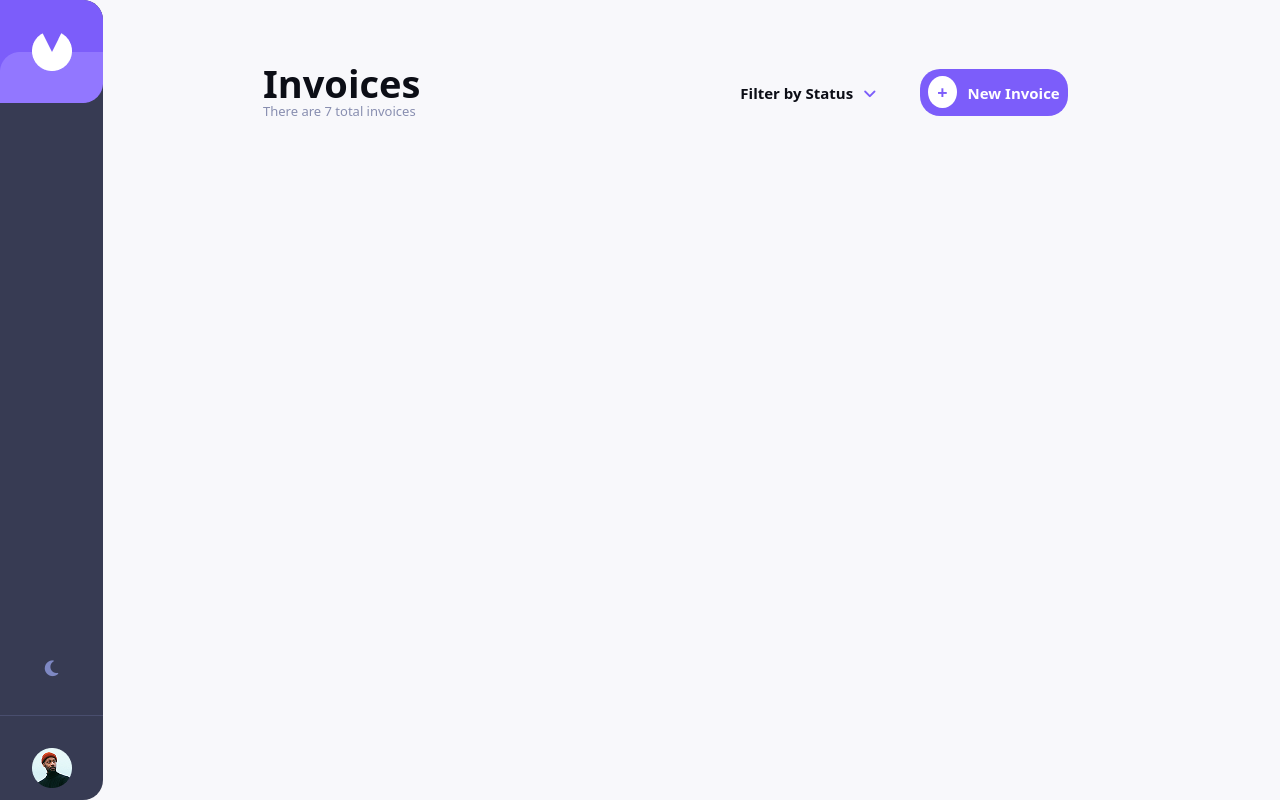
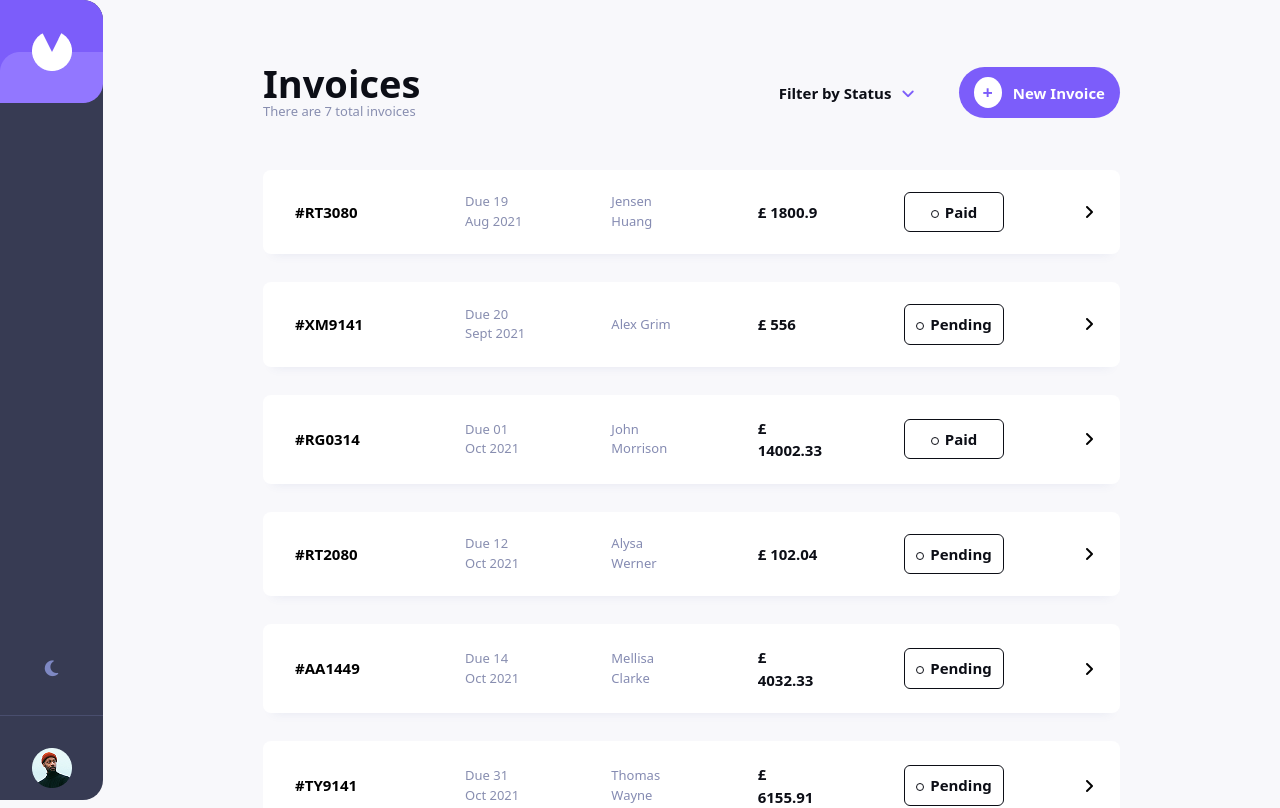
Before and after one commit to NwakanmaEmmanuel/invoice-management-app, a React (Vite) app: page / in a window 1280 px wide. Shown: the top 808 px of the page. Built offline with nearby package versions, Linux system fonts and the light colour scheme.

Commit message:
add invoice list rendering and format date utility; update invoice statuses to title case

```diff
--- a/src/components/InvoiceList.tsx
+++ b/src/components/InvoiceList.tsx
@@ -1,3 +1,6 @@
+import invoices from "../data/invoice";
+ import { formatDate } from "../utils/helpers";
+
 
 export default function InvoiceList() {
   return (
@@ -12,12 +15,27 @@ export default function InvoiceList() {
                     Filter by Status
                     <i className="fa-solid fa-angle-down text-[#7C5DFA] ml-[10px] "></i>
                 </button>
-                <button className="bg-[#7C5DFA] text-[15px] font-bold text-white px-[8px] py-[10px] rounded-[20px] ">
-                    <span className="text-[#7C5DFA] bg-white px-[9px] py-[4px] font-bold text-[18px] rounded-[50%] mr-[11px] ">+</span>
+                <button className="bg-[#7C5DFA] text-[15px] font-bold text-white px-[15px] py-[10px] rounded-[50px] ">
+                    <span className="text-[#7C5DFA] bg-white px-[9px] py-[2px] font-bold text-[18px] rounded-[50%] inline-flex items-center mr-[11px] ">+</span>
                     New Invoice
                 </button>
             </div>
         </div>
+        <div className="mt-12 flex flex-col   gap-7">
+            {invoices.map((invoice) =>
+            <div className=" grid grid-cols-[90px_1fr_1fr_1fr_100px_4px] shadow-[0px_10px_10px_-10px_#48549F1A]  items-center   bg-[#FFFFFF] rounded-lg px-[32px] py-[22px] gap-20">
+                <h1 className="text-[15px] font-bold">{invoice.id}</h1>
+                    <p className="text-[13px] text-[#888EB0] font-medium">Due {formatDate(invoice.paymentDue)}</p>
+                    <p className="text-[#858BB2] font-medium text-[13px]">{invoice.clientName}</p>
+                    <h1 className="text-[#0C0E16] text-[15px] font-bold">£ {invoice.total}</h1>
+                    <button className="text-[#0C0E16] text-[15px] font-bold px-2 py-2 rounded-md border-solid border">
+                        <span className=" h-[8px] w-[8px] rounded-md inline-block border-solid border mr-1.5"></span>{invoice.status}
+                    </button>
+                    <i className="fa-solid fa-angle-right"></i>
+
+            </div>
+            ) }
+        </div>
     </div>
   )
 }
--- a/src/data/invoice.ts
+++ b/src/data/invoice.ts
@@ -2,30 +2,30 @@ import { Invoice } from "../types/invoice";
 
 const invoices: Invoice[] = [
   {
-    id: 'RT3080',
+    id: '#RT3080',
     createdAt: '2021-08-18',
     paymentDue: '2021-08-19',
     description: 'Re-branding',
     paymentTerms: 1,
     clientName: 'Jensen Huang',
     clientEmail: 'jensenh@mail.com',
-    status: 'paid',
+    status: 'Paid',
     senderAddress: { street: '19 Union Terrace', city: 'London', postCode: 'E1 3EZ', country: 'United Kingdom' },
     clientAddress: { street: '106 Kendell Street', city: 'Sharrington', postCode: 'NR24 5WQ', country: 'United Kingdom' },
     items: [
       { name: 'Brand Guidelines', quantity: 1, price: 1800.90, total: 1800.90 },
     ],
-    total: 1800.90,
+    total:  1800.90,
   },
   {
-    id: 'XM9141',
+    id: '#XM9141',
     createdAt: '2021-08-21',
     paymentDue: '2021-09-20',
     description: 'Graphic Design',
     paymentTerms: 30,
     clientName: 'Alex Grim',
     clientEmail: 'alexgrim@mail.com',
-    status: 'pending',
+    status: 'Pending',
     senderAddress: { street: '19 Union Terrace', city: 'London', postCode: 'E1 3EZ', country: 'United Kingdom' },
     clientAddress: { street: '84 Church Way', city: 'Bradford', postCode: 'BD1 9PB', country: 'United Kingdom' },
     items: [
@@ -35,14 +35,14 @@ const invoices: Invoice[] = [
     total: 556.00,
   },
   {
-    id: 'RG0314',
+    id: '#RG0314',
     createdAt: '2021-09-01',
     paymentDue: '2021-10-01',
     description: 'Website Redesign',
     paymentTerms: 30,
     clientName: 'John Morrison',
     clientEmail: 'jm@myco.com',
-    status: 'paid',
+    status: 'Paid',
     senderAddress: { street: '19 Union Terrace', city: 'London', postCode: 'E1 3EZ', country: 'United Kingdom' },
     clientAddress: { street: '79 Dover Road', city: 'Westhall', postCode: 'IP19 3PF', country: 'United Kingdom' },
     items: [
@@ -51,14 +51,14 @@ const invoices: Invoice[] = [
     total: 14002.33,
   },
   {
-    id: 'RT2080',
+    id: '#RT2080',
     createdAt: '2021-09-12',
     paymentDue: '2021-10-12',
     description: 'Logo Concept',
     paymentTerms: 30,
     clientName: 'Alysa Werner',
     clientEmail: 'alysa@email.co.uk',
-    status: 'pending',
+    status: 'Pending',
     senderAddress: { street: '19 Union Terrace', city: 'London', postCode: 'E1 3EZ', country: 'United Kingdom' },
     clientAddress: { street: '63 Warwick Road', city: 'Carlisle', postCode: 'CA20 2TG', country: 'United Kingdom' },
     items: [
@@ -67,14 +67,14 @@ const invoices: Invoice[] = [
     total: 102.04,
   },
   {
-    id: 'AA1449',
+    id: '#AA1449',
     createdAt: '2021-09-14',
     paymentDue: '2021-10-14',
     description: 'Re-branding',
     paymentTerms: 30,
     clientName: 'Mellisa Clarke',
     clientEmail: 'mellisa.clarke@example.com',
-    status: 'pending',
+    status: 'Pending',
     senderAddress: { street: '19 Union Terrace', city: 'London', postCode: 'E1 3EZ', country: 'United Kingdom' },
     clientAddress: { street: '46 Abbey Row', city: 'Cambridge', postCode: 'CB5 6EG', country: 'United Kingdom' },
     items: [
@@ -84,14 +84,14 @@ const invoices: Invoice[] = [
     total: 4032.33,
   },
   {
-    id: 'TY9141',
+    id: '#TY9141',
     createdAt: '2021-10-01',
     paymentDue: '2021-10-31',
     description: 'Landing Page Design',
     paymentTerms: 30,
     clientName: 'Thomas Wayne',
     clientEmail: 'thomas@dc.com',
-    status: 'pending',
+    status: 'Pending',
     senderAddress: { street: '19 Union Terrace', city: 'London', postCode: 'E1 3EZ', country: 'United Kingdom' },
     clientAddress: { street: '3 Big Cat Lane', city: 'Gotham', postCode: 'DC1 2WE', country: 'United States' },
     items: [
@@ -100,14 +100,14 @@ const invoices: Invoice[] = [
     total: 6155.91,
   },
   {
-    id: 'FV2353',
+    id: '#FV2353',
     createdAt: '2021-11-12',
     paymentDue: '2021-12-12',
     description: 'Logo Re-design',
     paymentTerms: 30,
     clientName: 'Anita Wainwright',
     clientEmail: 'anita@mail.com',
-    status: 'draft',
+    status: 'Draft',
     senderAddress: { street: '19 Union Terrace', city: 'London', postCode: 'E1 3EZ', country: 'United Kingdom' },
     clientAddress: { street: '', city: '', postCode: '', country: '' },
     items: [
--- a/src/types/invoice.ts
+++ b/src/types/invoice.ts
@@ -1,4 +1,4 @@
-export type InvoiceStatus = "draft" | "pending" | "paid";
+export type InvoiceStatus = "Draft" | "Pending" | "Paid";
 
 export interface Address {
   street: string;
--- /dev/null
+++ b/src/utils/helpers.js
@@ -0,0 +1,6 @@
+// Format date: "2021-08-19" → "19 Aug 2021"
+export function formatDate(dateStr) {
+  if (!dateStr) return '';
+  const d = new Date(dateStr);
+  return d.toLocaleDateString('en-GB', { day: '2-digit', month: 'short', year: 'numeric' });
+}
```
